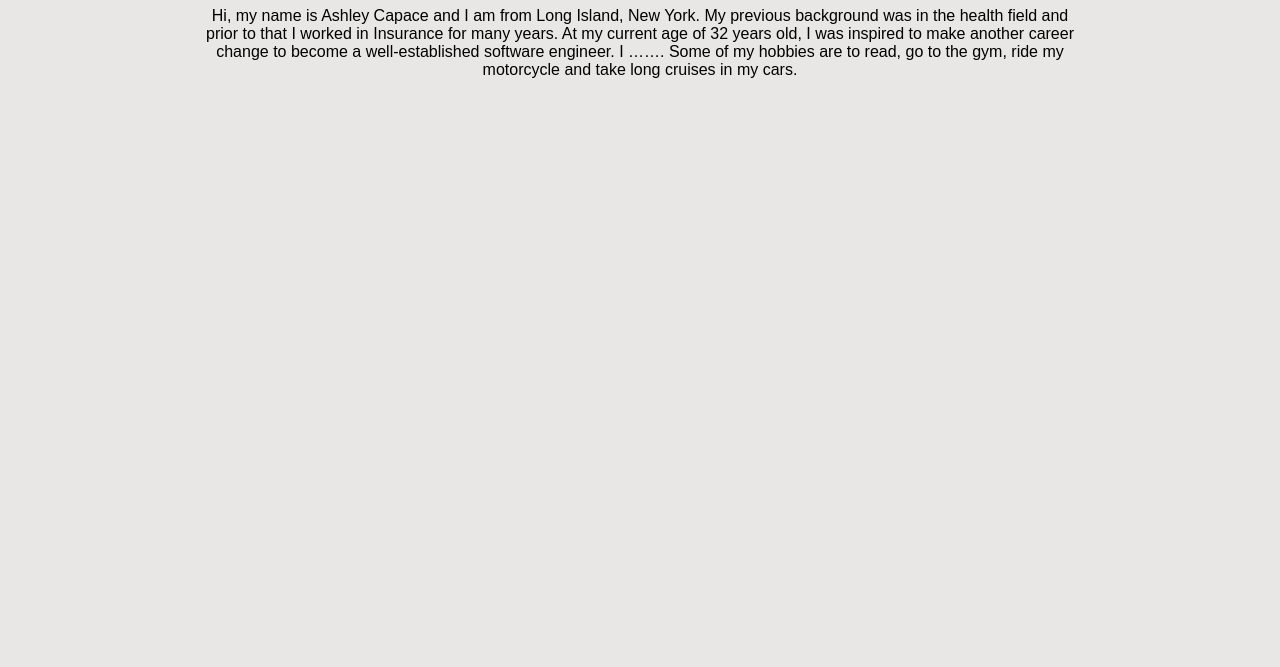
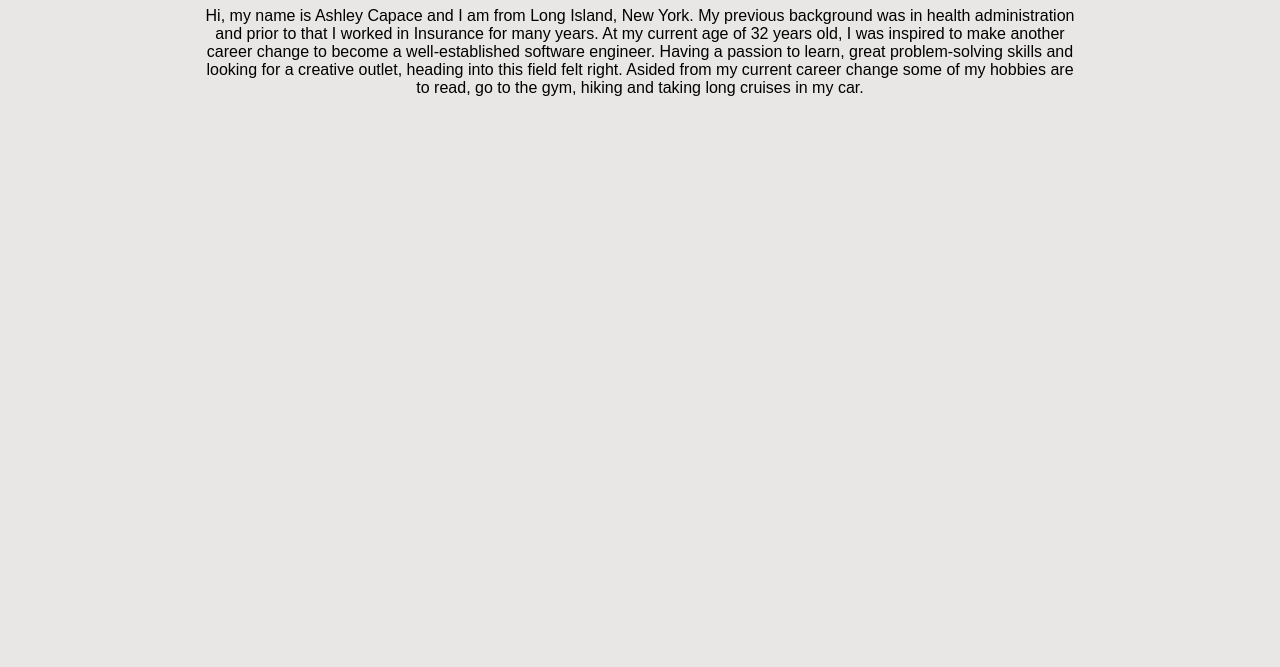
Before and after one commit to Acapace/Portfolio, a plain HTML site: page about.html in a window 1280 px wide. Shown: the part 133-800 px from the top of the page. Drawn offline with nearby package versions, Linux system fonts and the light colour scheme.

Commit message:
update portfolio

```diff
--- a/about.html
+++ b/about.html
@@ -21,8 +21,11 @@
 
     <h1> About Me</h1>
     <div class="container">
-    <p class="p1">Hi, my name is Ashley Capace and I am from Long Island, New York. My previous background was in the health field and prior to that I worked in Insurance for many years.  At my current age of 32 years old, I was inspired to make another career change to become a well-established software engineer.  I …….
-        Some of my hobbies are to read, go to the gym, ride my motorcycle and take long cruises in my cars.
+    <p class="p1">
+        Hi, my name is Ashley Capace and I am from Long Island, New York. My previous background was in health administration and prior to that I worked in Insurance for many years.
+        At my current age of 32 years old, I was inspired to make another career change to become a well-established software engineer. Having a passion to learn, great problem-solving
+        skills and looking for a creative outlet, heading into this field felt right.  Asided from my current career change some of my hobbies are to read, go to the gym, hiking
+        and taking long cruises in my car.
         </p>
     </div>
 
--- a/app.js
+++ b/app.js
@@ -19,7 +19,7 @@ $(() => {
     });
 
 
-////Pop up for Contact Information//// -on index.html
+////Modal Popup for Contact Information//// -on index.html
     $(".open").click(function(){
         $(".popupOverlay").css("visibility", "visible");
         $(".popupContent").css("visibility", "visible");
@@ -42,7 +42,6 @@ $(() => {
           $(".projectOne > p").css("display", "none");
           $(".projectThree > p").css("display", "none");
           $(".projectFour > p").css("display", "none");
-
    });
        $(".projectThree").click(function(){
        $(".projectThree > p").toggle();
```
Also changed, not shown: resume.html (+5 -1 lines), 1 other file.
